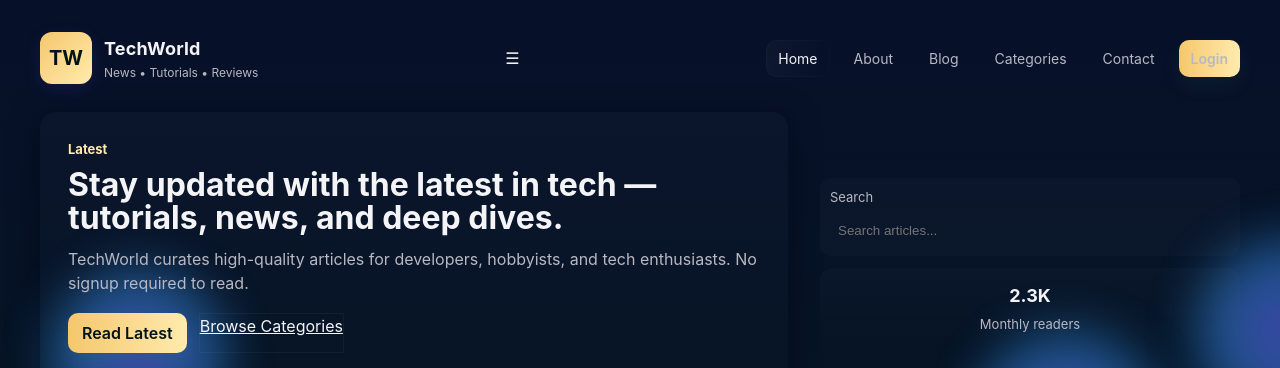
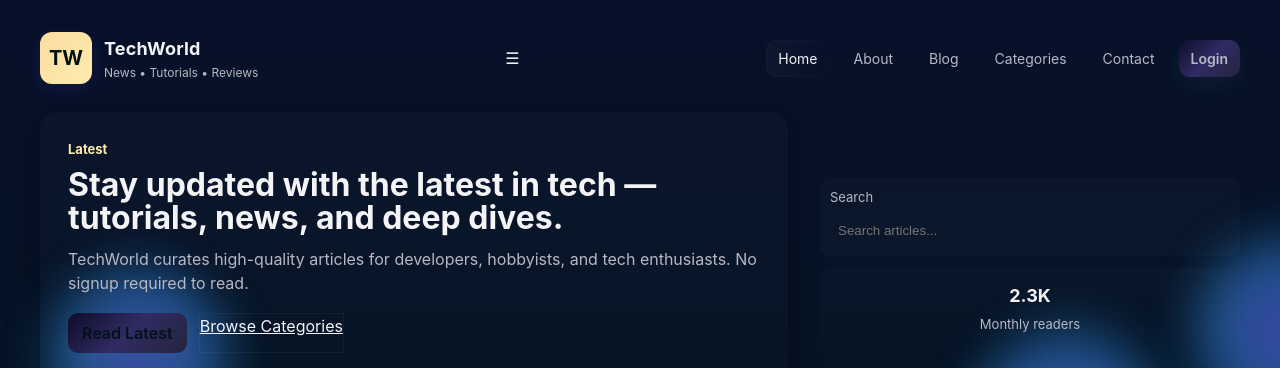
Before and after one commit to Ritik-9931/TechWorld, a plain HTML site: page index.html in a window 1280 px wide. Shown: the top 368 px of the page. Drawn offline with Linux system fonts and the light colour scheme.

Commit message:
Update styles.css

```diff
--- a/styles.css
+++ b/styles.css
@@ -1,11 +1,8 @@
-/* styles.css - TechWorld (HTML + CSS only) */
-
-/* Reset & base */
 :root {
   --bg: #0a0a0c;             /* Pure matte black */
   --card: #121216;           /* Deep charcoal */
   --muted: #b8b8c3;          /* Soft luxury gray */
-  --accent: #f5c76d;         /* Royal Gold (24K soft gold) */
+  --accent: #fadca0;         /* Royal Gold (24K soft gold) */
   --accent-2: #ffebad;       /* Champagne Gold (light gold) */
   --glass: rgba(255, 255, 255, 0.04);  /* premium soft glass */
   --glass-2: rgba(255, 255, 255, 0.02);
@@ -29,8 +26,6 @@ body {
     "Helvetica Neue", Arial;
   background: linear-gradient(180deg, #071029 0%, #061524 60%);
   color: var(--text);
-  -webkit-font-smoothing: antialiased;
-  -moz-osx-font-smoothing: grayscale;
   line-height: 1.5;
   padding: 32px 20px;
 }
@@ -57,11 +52,6 @@ body {
   animation: jump 10s infinite ease-in-out;
   pointer-events: auto; /* allow hover */
 }
-
-/* Hover = stop animation */
-/* .ball:hover {
-  animation-play-state: paused;
-} */
 
 /* EACH BALL DIFFERENT POSITION + SPEED */
 .b1 {
@@ -112,6 +102,10 @@ body {
   100% {
     transform: translate(0, 0) scale(1);
   }
+}
+
+.ball:hover {
+  animation-play-state: paused;
 }
 
 /* Container */
@@ -186,7 +180,7 @@ body {
   border-radius: 10px;
   text-decoration: none;
   font-weight: 600;
-  background: linear-gradient(90deg, var(--accent), var(--accent-2));
+  background: linear-gradient(135deg, #0f0c29, #302b63,#24243e);
   color: #02121a;
   box-shadow: 0 8px 24px rgba(96, 255, 166, 0.06);
 }
```
